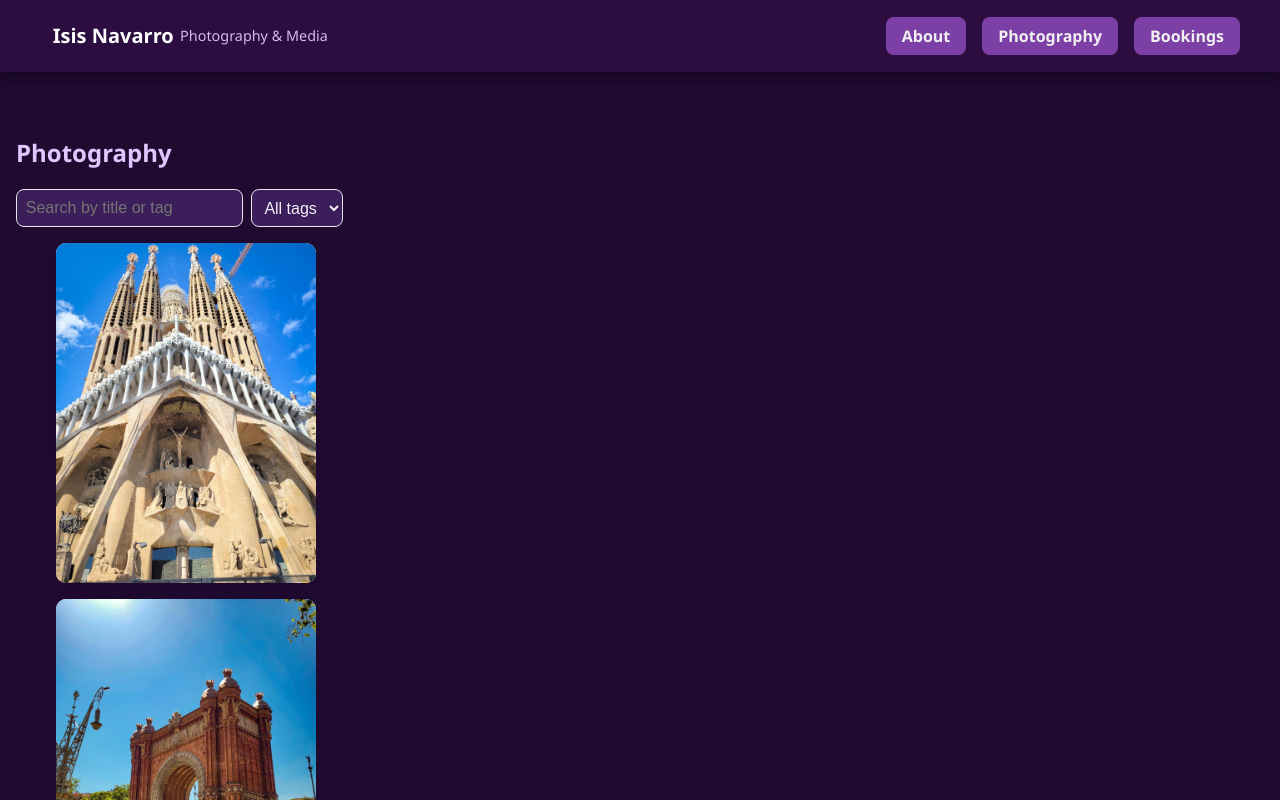
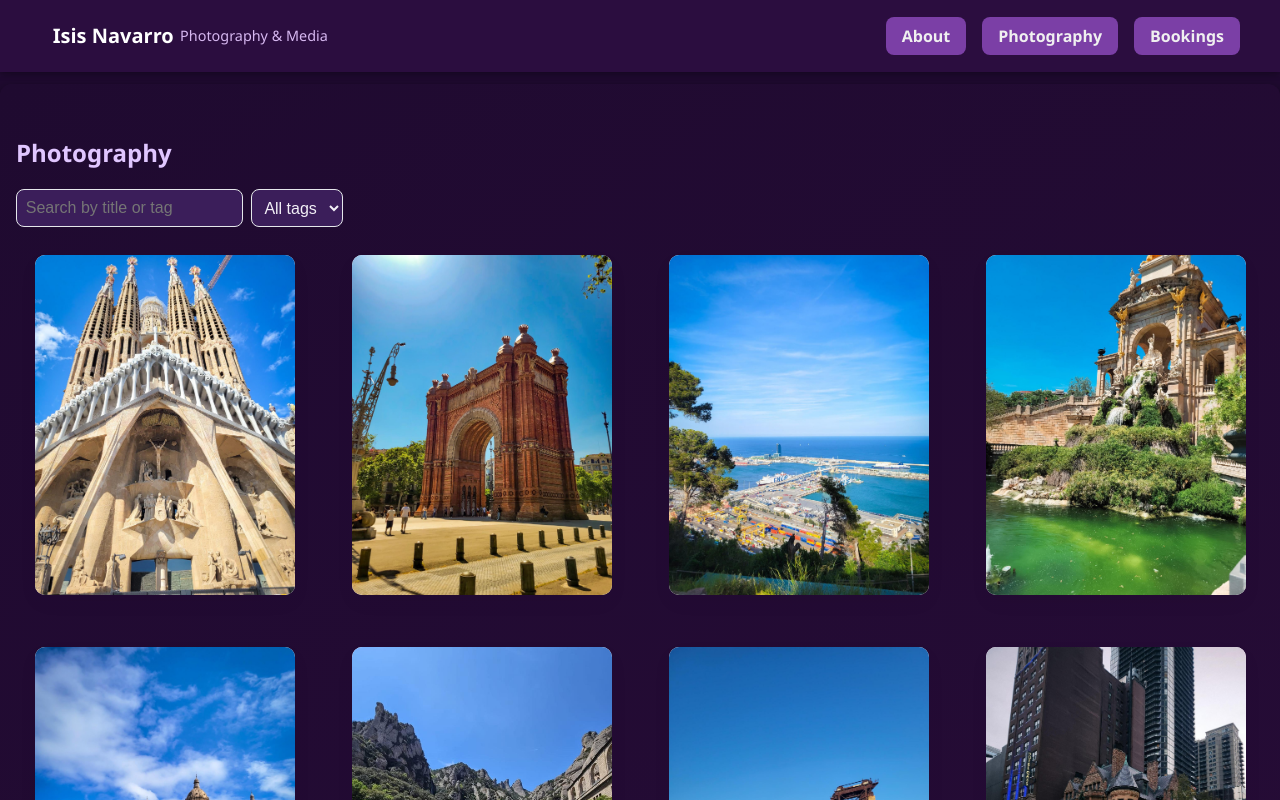
Before and after one commit to IsisXN/ITMD-543-Final-, a Vue app in the folder my-vue-project/: page /gallery in a window 1280 px wide. Shown: the top 800 px of the page. Built offline with nearby package versions, Linux system fonts and the light colour scheme.

Commit message:
Update Gallery.vue

```diff
--- a/my-vue-project/src/pages/Gallery.vue
+++ b/my-vue-project/src/pages/Gallery.vue
@@ -1,19 +1,39 @@
 <template>
   <section class="container" style="padding:2rem 1rem;">
     <h1>Photography</h1>
+
     <div style="margin:0.75rem 0;display:flex;gap:.5rem;align-items:center;flex-wrap:wrap;">
-      <input v-model="query" placeholder="Search by title or tag" aria-label="Search photos" style="max-width:360px;padding:.55rem;border-radius:8px;border:1px solid #e5e7eb;" />
-      <select v-model="tagFilter" style="padding:.55rem;border-radius:8px;border:1px solid #e5e7eb;">
+      <input
+        v-model="query"
+        placeholder="Search by title or tag"
+        aria-label="Search photos"
+        style="max-width:360px;padding:.55rem;border-radius:8px;border:1px solid #e5e7eb;"
+      />
+
+      <select
+        v-model="tagFilter"
+        style="padding:.55rem;border-radius:8px;border:1px solid #e5e7eb;"
+      >
         <option value="">All tags</option>
         <option v-for="t in tags" :key="t" :value="t">{{ t }}</option>
       </select>
     </div>
 
-    <div class="grid" style="margin-top:1rem;">
-      <PhotoCard v-for="p in filtered" :key="p.id" :photo="p" @open="openModal" />
+    <!-- GRID LAYOUT (4x5 portrait) -->
+    <div class="photo-grid">
+      <PhotoCard
+        v-for="p in filtered"
+        :key="p.id"
+        :photo="p"
+        @open="openModal"
+      />
     </div>
 
-    <PhotoModal v-if="selected" :photo="selected" @close="selected = null" />
+    <PhotoModal
+      v-if="selected"
+      :photo="selected"
+      @close="selected = null"
+    />
   </section>
 </template>
 
@@ -30,15 +50,23 @@ export default {
     const tagFilter = ref('')
     const selected = ref(null)
 
-    function openModal(photo) { selected.value = photo }
+    function openModal(photo) {
+      selected.value = photo
+    }
 
     const tags = Array.from(new Set(photos.flatMap(p => p.tags || [])))
 
     const filtered = computed(() => {
+      const q = query.value.trim().toLowerCase()
       return photos.filter(p => {
-        const q = query.value.trim().toLowerCase()
-        const matchesQuery = q === '' || p.title.toLowerCase().includes(q) || (p.description && p.description.toLowerCase().includes(q)) || (p.tags && p.tags.join(' ').toLowerCase().includes(q))
+        const matchesQuery =
+          q === '' ||
+          p.title.toLowerCase().includes(q) ||
+          (p.description && p.description.toLowerCase().includes(q)) ||
+          (p.tags && p.tags.join(' ').toLowerCase().includes(q))
+
         const matchesTag = !tagFilter.value || (p.tags || []).includes(tagFilter.value)
+
         return matchesQuery && matchesTag
       })
     })
@@ -48,4 +76,12 @@ export default {
 }
 </script>
 
-<style scoped></style>
+<style scoped>
+/*  4×5 PORTRAIT GRID */
+.photo-grid {
+  display: grid;
+  grid-template-columns: repeat(4, 1fr);
+  gap: 1.25rem;
+  justify-items: center;
+}
+</style>
```
